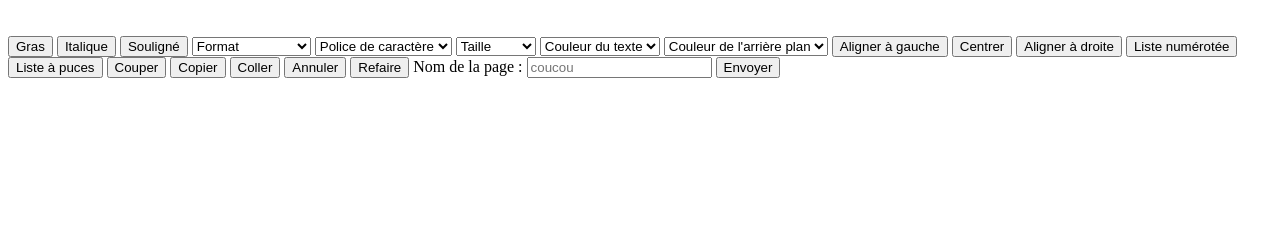
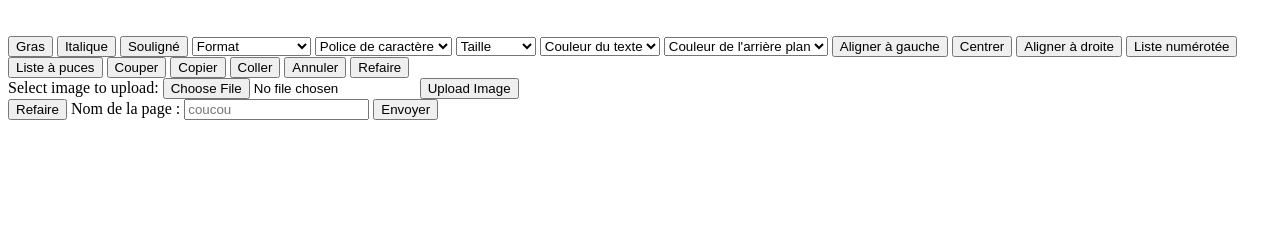
Before and after one commit to biche/projetjs, a PHP site: page /creation.php in a window 1280 px wide. Shown: the part 180-420 px from the top of the page. Run offline with PHP 8.4, Linux system fonts and the light colour scheme.

Commit message:
blblblblbl

```diff
--- a/creation.php
+++ b/creation.php
@@ -70,6 +70,58 @@
 		<button onclick="formatDoc('paste');">Coller</button>
 		<button onclick="formatDoc('undo');">Annuler</button>
 		<button onclick="formatDoc('redo');">Refaire</button>
+		<form action="#" method="post" enctype="multipart/form-data">
+    		Select image to upload:
+    		<input type="file" name="fileToUpload" id="fileToUpload">
+    		<input type="submit" value="Upload Image" name="submit">
+		</form>
+		<button onclick="formatDoc('insertImage','upload/<?php if(isset($_FILES["fileToUpload"])){echo basename( $_FILES["fileToUpload"]["name"]);} ?>');">Refaire</button>
+<?php
+	if(isset($_FILES["fileToUpload"])){
+		$target_dir = "upload/";
+		$target_file = $target_dir . basename($_FILES["fileToUpload"]["name"]);
+		$uploadOk = 1;
+		$imageFileType = pathinfo($target_file,PATHINFO_EXTENSION);
+		// Vérifie que c'est une image
+		if(isset($_POST["submit"])) {
+		    $check = getimagesize($_FILES["fileToUpload"]["tmp_name"]);
+		    if($check !== false) {
+		        echo "Se fichier est une image - " . $check["mime"] . ".";
+		        $uploadOk = 1;
+		    } else {
+		        echo "Se fichier n'est pas une image";
+		        $uploadOk = 0;
+		    }
+		}
+		// Vérifie que le fichier n'existe pas
+		if (file_exists($target_file)) {
+		    echo "Le fichier existe déjà.";
+		    $uploadOk = 0;
+		}
+		// Vérifie la taille de l'image
+		if ($_FILES["fileToUpload"]["size"] > 500000) {
+		    echo "Votre image est trop grande.";
+		    $uploadOk = 0;
+		}
+		// Extentions d'images accepté
+		if($imageFileType != "jpg" && $imageFileType != "png" && $imageFileType != "jpeg"
+		&& $imageFileType != "gif" ) {
+		    echo "Le format de l'image doit être : JPG, JPEG, PNG ou GIF";
+		    $uploadOk = 0;
+		}
+		// Vérifie si les conditions pour l'upload sont remplies
+		if ($uploadOk == 0) {
+		    echo "Votre image n'a pas était envoyé";
+		// Nous allons essyé d'upload
+		} else {
+		    if (move_uploaded_file($_FILES["fileToUpload"]["tmp_name"], $target_file)) {
+		        echo "Votre image ". basename( $_FILES["fileToUpload"]["name"]). " a bien été envoyé.";
+		    } else {
+		        echo "Votre n'a pas été envoyé";
+		    }
+		}?>
+<?php	}
+?>
 		<label for="nomPage">Nom de la page : </label>
 		<input name="nomPage" id="nom" type="text" placeholder="coucou" required />
 		<button onclick="creerPage();">Envoyer</button>
--- a/edit.js
+++ b/edit.js
@@ -82,12 +82,13 @@ function modifPage(){
     editorDoc = editor.contentWindow.document;
     var page='<!DOCTYPE HTML>\n<html>\n\t' + editorDoc.documentElement.innerHTML + '\n</html>';
     var editorBody = editorDoc.body;
+    var h=editorDoc.getElementsByTagName("h1");
+    alert(h[0].innerHTML);
     $.ajax({
 		url : 'test.php',
 		type : 'POST',
  		data: "contenu=" + page,
 	});
-	alert(editorBody.innerHTML);
 }
 function ToggleBold () {
     editorDoc.execCommand ('bold', false, null);
@@ -100,7 +101,8 @@ function formatDoc(sCmd,valeur) {
 }
 function creerPage(){
 	var nomPage=document.getElementById("nom").value;
-	alert(nomPage);
+	var h=editorDoc.getElementsByTagName("h1");
+    alert(h[0].innerHTML);
 	if (nomPage == '') {
 		alert("coucou");
 		}else{
@@ -108,7 +110,6 @@ function creerPage(){
 	    editorDoc = editor.contentWindow.document;
 	    var page='<!DOCTYPE HTML>\n<html>\n\t' + editorDoc.documentElement.innerHTML + '\n</html>';
 	    var editorBody = editorDoc.body;
-	    alert(page);
 	    $.ajax({
 			url : 'creer.php',
 			type : 'POST',
--- a/editeur.php
+++ b/editeur.php
@@ -74,6 +74,7 @@
     		<input type="file" name="fileToUpload" id="fileToUpload">
     		<input type="submit" value="Upload Image" name="submit">
 		</form>
+		<button onclick="formatDoc('insertImage','upload/<?php if(isset($_FILES["fileToUpload"])){echo basename( $_FILES["fileToUpload"]["name"]);} ?>');">Refaire</button>
 <?php
 	if(isset($_FILES["fileToUpload"])){
 		$target_dir = "upload/";
@@ -118,11 +119,6 @@
 		        echo "Votre n'a pas été envoyé";
 		    }
 		}?>
-		<script>
-			var chemin='upload/' + <?php basename( $_FILES["fileToUpload"]["name"]);?>;
-			editorDoc.execCommand('insertImage', false, chemin);
-			editor.focus();
-		</script>
 <?php	}
 ?>
 		<button onclick="modifPage();">Send</button>
--- a/index.php
+++ b/index.php
@@ -10,7 +10,6 @@
     </head>
 	<body spellcheck="false" contenteditable="true">
 		<button onclick="sendPageName();">Modifier</button>
-		<a href="creation.php"><button">Créer</button"></a><br><b>Coucou</b><br>
-
+		<button onclick="document.location='creation.php';">Créer</button>
 </body>
 </html>
```
Also changed, not shown: upload/2582003151_small_1.png (deleted), upload/SOC008-1000-1big.jpg (deleted), upload/fat-asian-guy.jpg (deleted), upload/ragimwolfcombo.jpg (deleted).
